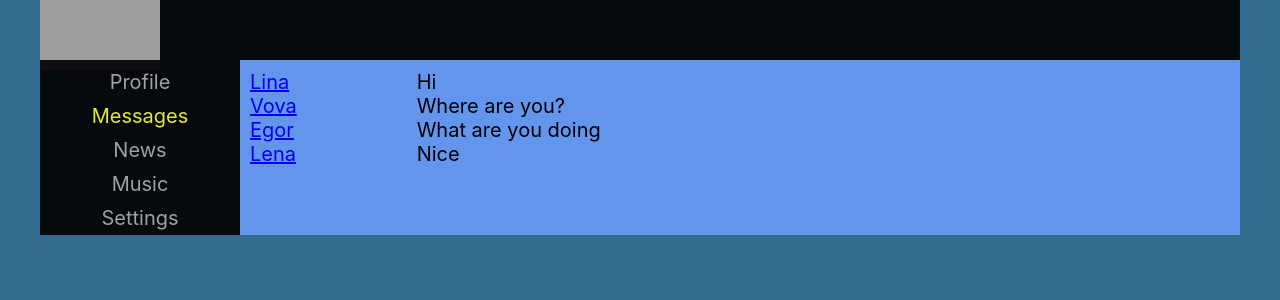
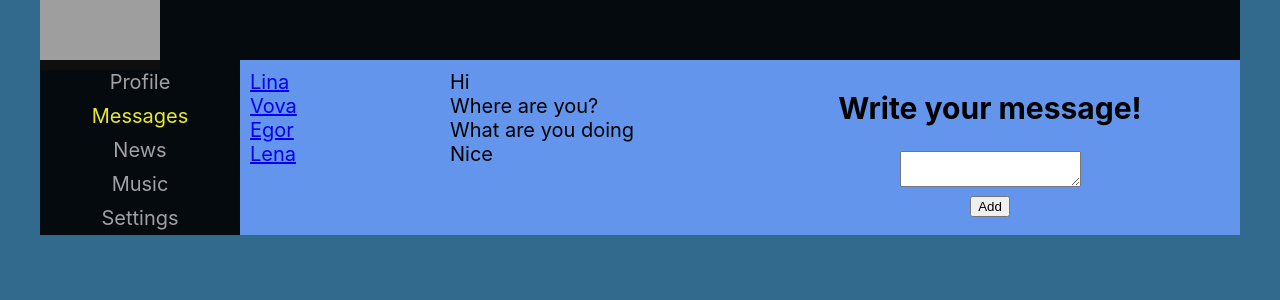
Before and after one commit to Vadimochek/react-lesson, a React (Create React App) app: page /dialogs in a window 1280 px wide. Shown: the top 300 px of the page. Built offline with nearby package versions, Linux system fonts and the light colour scheme; grey boxes are pictures that could not be loaded.

Commit message:
Transfer data and refactor dialogs

```diff
--- a/src/App.js
+++ b/src/App.js
@@ -9,7 +9,10 @@ import News from "./components/News/News";
 import Music from "./components/Music/Music";
 
 
-const App = () => {
+const App = (props) => {
+
+
+
     return (
         <BrowserRouter>
             <div className="app-wrapper">
@@ -17,8 +20,10 @@ const App = () => {
                 <Navbar/>
                 <div className="app-wrapper-content">
                     <Routes>
-                        <Route path='/dialogs/*' element={<Dialogs/>}/>
-                        <Route path='/profile' element={<Profile/>}/>
+                        <Route path='/dialogs/*'
+                               element={<Dialogs dialogs={props.state.dialogsPage.dialogs}
+                                                 messages={props.state.dialogsPage.messages}/>}/>
+                        <Route path='/profile' element={<Profile posts={props.state.profile.posts}/>}/>
                         <Route path='/music' element={<Music/>}/>
                         <Route path='/news' element={<News/>}/>
                         <Route path='/settings' element={<Settings/>}/>
--- /dev/null
+++ b/src/components/Dialogs/DialogItem/DialogItem.jsx
@@ -0,0 +1,14 @@
+import React from 'react';
+import css from './../Dialogs.module.css';
+import {NavLink} from "react-router-dom";
+
+const DialogItem = (props) => {
+    let path= '/dialogs/'+props.id;
+    return (
+        <div className={css.dialog}>
+            <NavLink to={path}>{props.name}</NavLink>
+        </div>
+    )
+}
+
+export default DialogItem;
--- a/src/components/Dialogs/Dialogs.jsx
+++ b/src/components/Dialogs/Dialogs.jsx
@@ -1,46 +1,22 @@
 import React from 'react';
 import css from './Dialogs.module.css';
-import {NavLink} from "react-router-dom";
+import Message from "./Message/Message";
+import DialogItem from "./DialogItem/DialogItem";
+import WriteMessage from "./WriteMessage/WriteMessage";
 
-const DialogItem = (props) => {
-    let path= '/dialogs/'+props.id;
-    return (
-        <div className={css.dialog}>
-            <NavLink to={path}>{props.name}</NavLink>
-        </div>
-    )
-}
-
-
-const Message = (props) => {
-    return (
-        <div className={css.messsage}>{props.message}</div>
-    )
-}
 
 
 const Dialogs = (props) => {
-    let dialogs = [
-        {id: 1, name: "Lina"},
-        {id: 2, name: "Vova"},
-        {id: 3, name: "Egor"},
-        {id: 4, name: "Lena"},
-    ]
-
-    let messages = [
-        {id: 1, message: "Hi"},
-        {id: 2, message: "Where are you?"},
-        {id: 3, message: "What are you doing"},
-        {id: 4, message: "Nice"},
-    ]
-
     return (
         <div className={css.dialogs}>
             <div className={css.dialogList}>
-                { dialogs.map(data => <DialogItem name={data.name} id={data.id}/>)}
+                { props.dialogs.map(data => <DialogItem name={data.name} id={data.id}/>)}
             </div>
             <div className={css.messages}>
-                { messages.map( data => <Message message={data.message} />)}
+                { props.messages.map( data => <Message message={data.message} />)}
+            </div>
+            <div className={css.write}>
+                <WriteMessage />
             </div>
         </div>
     )
--- a/src/components/Dialogs/Dialogs.module.css
+++ b/src/components/Dialogs/Dialogs.module.css
@@ -1,6 +1,6 @@
 .dialogs {
     display: grid;
-    grid-template-columns: 2fr 10fr;
+    grid-template-columns: 2fr 3fr 5fr;
 }
 
 .dialogList{
@@ -17,3 +17,7 @@
 .message {
 
 }
+.write {
+    padding: 5px;
+    text-align: center;
+}
--- /dev/null
+++ b/src/components/Dialogs/Message/Message.jsx
@@ -0,0 +1,11 @@
+import React from 'react';
+import css from './../Dialogs.module.css';
+
+
+const Message = (props) => {
+    return (
+        <div className={css.messsage}>{props.message}</div>
+    )
+}
+
+export default Message;
--- /dev/null
+++ b/src/components/Dialogs/WriteMessage/WriteMessage.jsx
@@ -0,0 +1,23 @@
+import React from 'react';
+import css from './../Dialogs.module.css';
+
+let message = React.createRef();
+
+let addPost = () => {
+    let text = message.current.value;
+    alert(text);
+}
+
+const WriteMessage = (props) => {
+    return (
+        <div className={css.sms}>
+            <h2>Write your message!</h2>
+            <div><textarea ref={message}></textarea></div>
+            <div>
+                <button onClick={addPost}>Add</button>
+            </div>
+        </div>
+    )
+}
+
+export default WriteMessage;
--- a/src/components/Profile/Posts/Posts.jsx
+++ b/src/components/Profile/Posts/Posts.jsx
@@ -2,24 +2,24 @@ import React from 'react';
 import css from './Posts.module.css';
 import Post from './Post/Post';
 
-const Posts = () => {
+const Posts = (props) => {
+let postElem = React.createRef();
 
-    let posts = [
-        {id: 1, likes: 10, message: "Hi"},
-        {id: 2, likes: 99, message: "Hey, what are you doing here?"},
-        {id: 3, likes: 16, message: "What are you doing"},
-        {id: 4, likes: 1, message: "Nice"},
-    ]
+let addPost = () => {
+    let text = postElem.current.value;
+    alert(text);
+    // alert('hi')
+}
 
     return (
         <div className={css.my_post}>
             <h2>My post</h2>
             <div className={css.new_post}>
-                <div><textarea ></textarea></div>
-                <div><button>Add</button></div>
+                <div><textarea ref={postElem}></textarea></div>
+                <div><button onClick={ addPost }>Add</button></div>
             </div>
             <div className={css.posts}>
-                { posts.map( post => <Post text={post.message} likes={post.likes}/> )}
+                { props.posts.map( post => <Post text={post.message} likes={post.likes}/> )}
             </div>
         </div>
     )
--- a/src/components/Profile/Profile.jsx
+++ b/src/components/Profile/Profile.jsx
@@ -3,11 +3,11 @@ import css from './Profile.module.css';
 import Posts from './Posts/Posts'
 import ProfileInfo from "./ProfileInfo/ProfileInfo";
 
-const Profile = () => {
+const Profile = (props) => {
     return (
         <div className={css.profile}>
             <ProfileInfo/>
-            <Posts/>
+            <Posts posts={props.posts}/>
         </div>
     )
 }
--- a/src/index.js
+++ b/src/index.js
@@ -3,10 +3,12 @@ import ReactDOM from 'react-dom';
 import './index.css';
 import App from './App';
 import reportWebVitals from './reportWebVitals';
+import state from './redux/state'
+
 
 ReactDOM.render(
   <React.StrictMode>
-    <App />
+    <App state={state}/>
   </React.StrictMode>,
   document.getElementById('root')
 );
--- /dev/null
+++ b/src/redux/state.js
@@ -0,0 +1,26 @@
+const state = {
+    dialogsPage: {
+        dialogs: [
+            {id: 1, name: "Lina"},
+            {id: 2, name: "Vova"},
+            {id: 3, name: "Egor"},
+            {id: 4, name: "Lena"},
+        ],
+        messages: [
+            {id: 1, message: "Hi"},
+            {id: 2, message: "Where are you?"},
+            {id: 3, message: "What are you doing"},
+            {id: 4, message: "Nice"},
+        ],
+    },
+   profile: {
+       posts: [
+           {id: 1, likes: 10, message: "Hiiiiiiiiiiiiiiii"},
+           {id: 2, likes: 99, message: "Hey, what are you doing here?"},
+           {id: 3, likes: 16, message: "What are you doing"},
+           {id: 4, likes: 1, message: "Nice"},
+       ],
+   },
+}
+
+export default state
```
